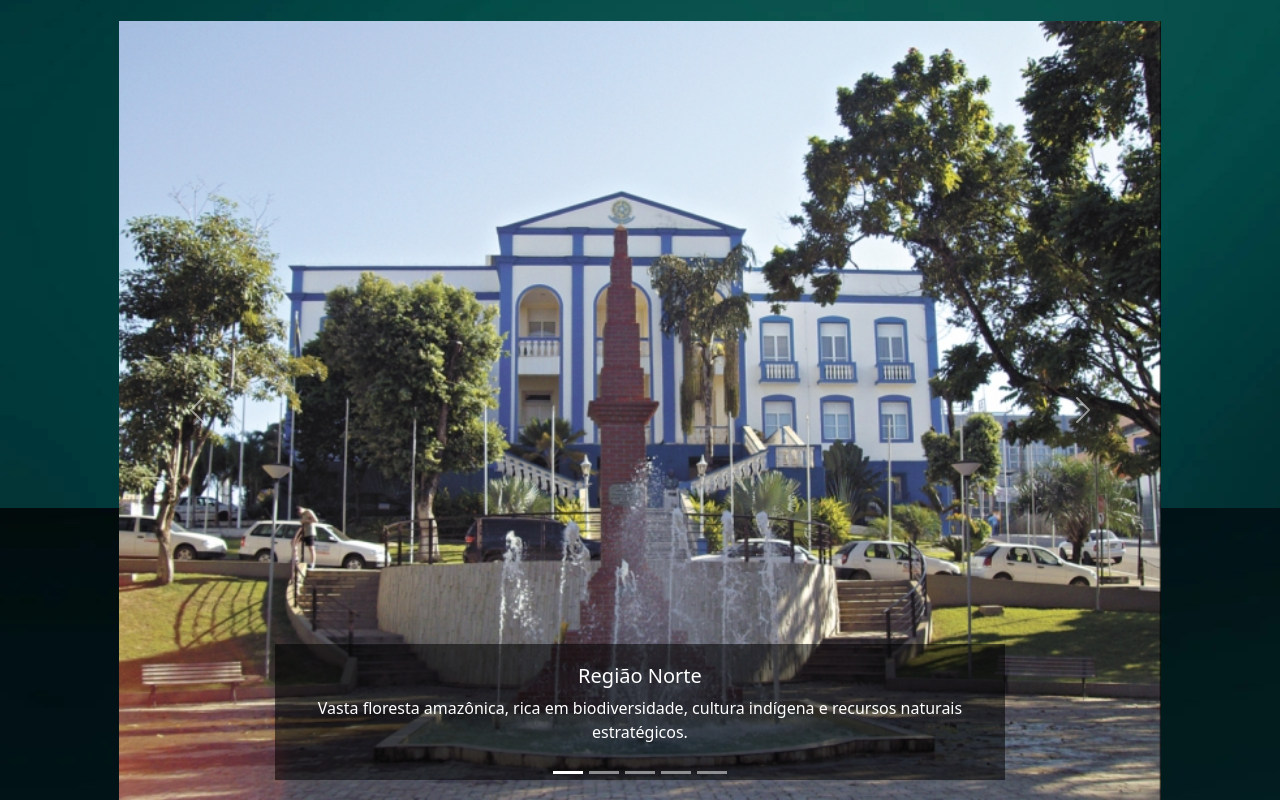
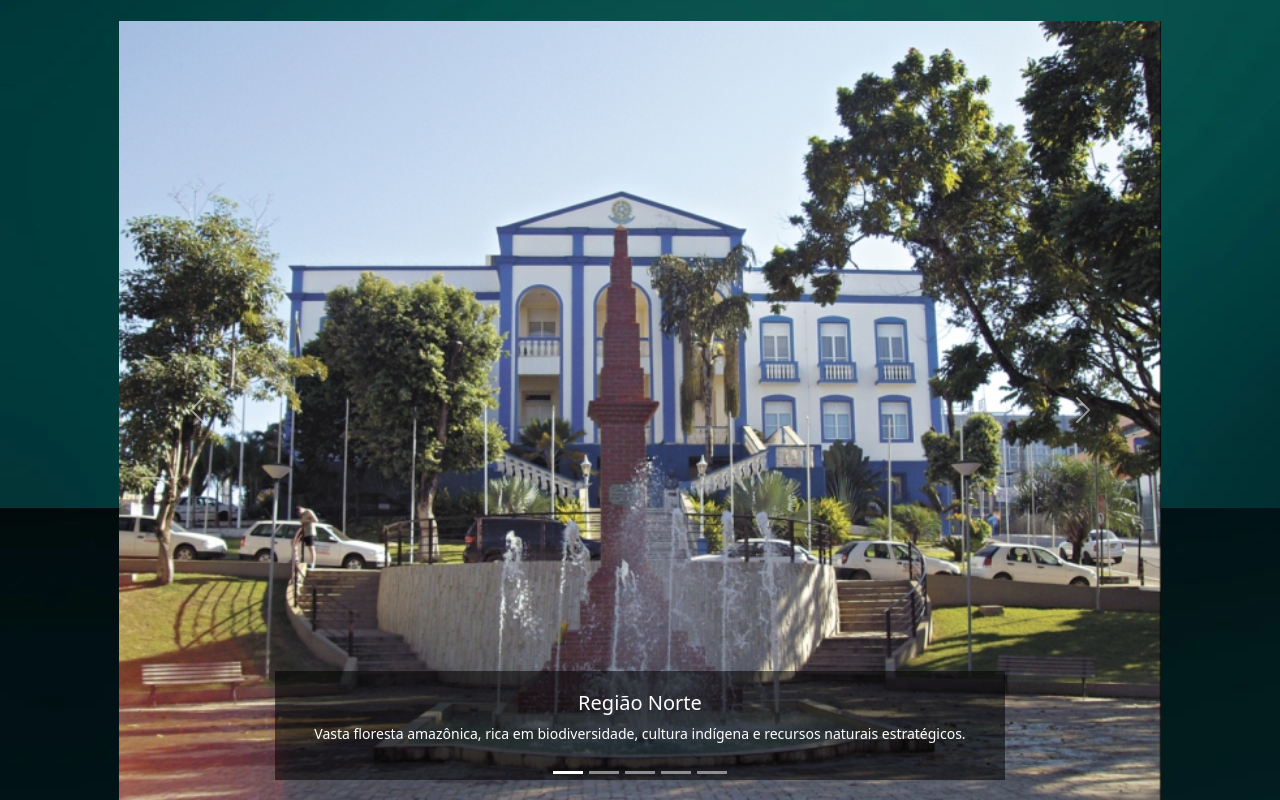
Before and after one commit to saggin1/turismoapp, a plain HTML site: page index.html in a window 1280 px wide. Shown: the part 1092-1892 px from the top of the page. Drawn offline with nearby package versions, Linux system fonts and the light colour scheme.

Commit message:
modificacao2

```diff
--- a/index.html
+++ b/index.html
@@ -83,7 +83,7 @@
             </div>
             <div class="carousel-item"> <a href="https://regiao-sul99.webnode.page/"><img src="imagens/gramado.jfif"
                         class="w-100" alt="rondonia">
-                    <div class="carousel-caption d-block d-md-block">
+                    <div class="carousel-caption d-block d-xl-block">
                         <h5>Região Sul</h5>
                         <p> Paisagens encantadoras, clima subtropical, forte influência europeia, agricultura
                             diversificada e turismo rural.</p>
--- a/script.css
+++ b/script.css
@@ -18,6 +18,13 @@ a:active{
 body, html{
     overflow-x: hidden;
 }
+carousel-caption{
+    width: 90%;
+}
+
+p{
+    font-size: 14px;
+}
 
 .brasil{
     margin: 0 auto;
@@ -26,11 +33,13 @@ body, html{
     margin-bottom: 12vh;
     margin-top: 10%;
 
+
 }
 
 .card{
 
     text-align: center;
+
     margin-left: 1rem;
 
 }
@@ -48,6 +57,9 @@ body, html{
 @media only screen and (min-width: 600px) {
     body, html{
         overflow-x: hidden;
+    }
+    p{
+        font-size: 14px;
     }
 
     .brasil{
@@ -80,6 +92,9 @@ body, html{
     @media only screen and (min-width: 600px) {
         body, html{
             overflow-x: hidden;
+        }
+        p{
+            font-size: 14px;
         }
 
         .brasil{
@@ -115,6 +130,9 @@ body, html{
     body, html{
         overflow-x: hidden;
     }
+    p{
+        font-size: 14px;
+    }
 
     .brasil{
         margin: -10%;
@@ -144,6 +162,9 @@ body, html{
 @media only screen and (min-width: 992px) {
     body, html{
         overflow-x: hidden;
+    }
+    p{
+        font-size: 14px;
     }
 
     .brasil{
@@ -175,7 +196,9 @@ body, html{
     body, html{
         overflow-x: hidden;
     }
-
+    p{
+        font-size: 14px;
+    }
     .brasil{
         margin: 15% -300px;
         width: 100vw;
```
